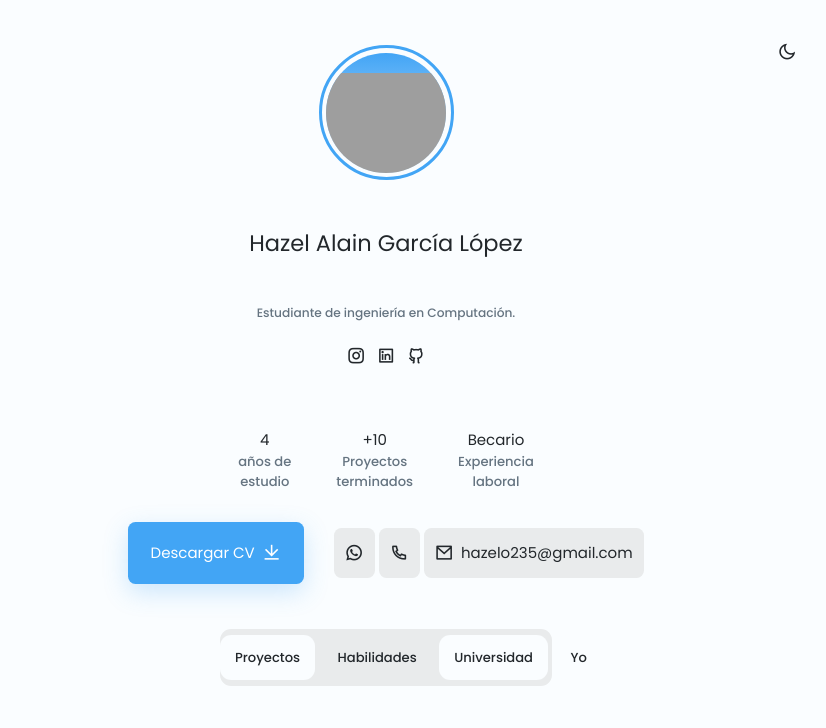
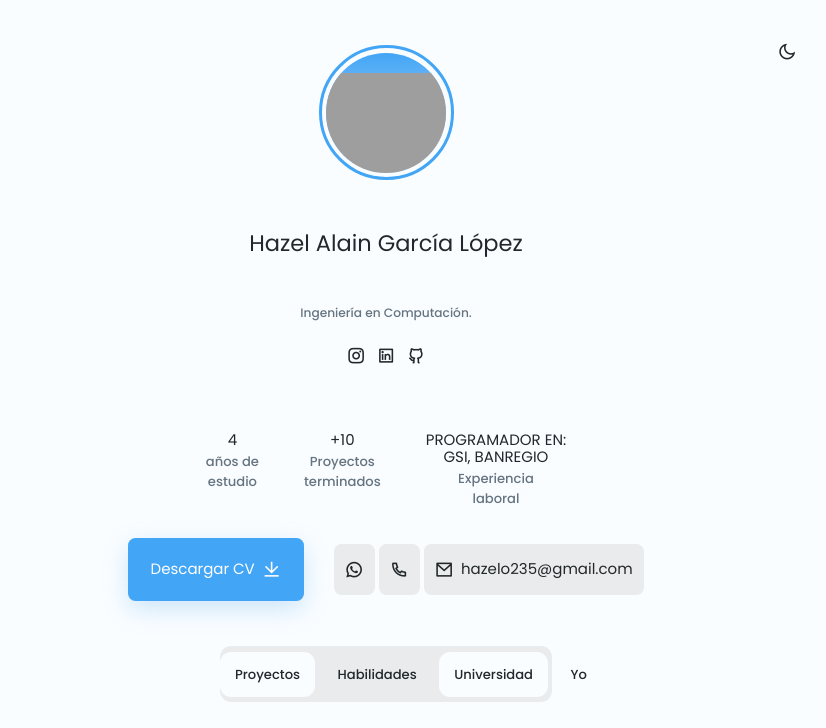
Before and after one commit to chapysgc2/Portfolio-website, a plain HTML site: page index.html in a window 1280 px wide. Shown: the top 728 px of the page, without its empty margins (254-1080 px from the left). Drawn offline with nearby package versions, Linux system fonts and the light colour scheme; grey boxes are pictures that could not be loaded.

Commit message:
Segunda version de Portafolio

```diff
--- a/index.html
+++ b/index.html
@@ -44,7 +44,7 @@
                     </div>
 
                     <h2 class="profile__name">Hazel Alain García López</h2>
-                    <h3 class="profile__profession">Estudiante de ingeniería en Computación.</h3>
+                    <h3 class="profile__profession">Ingeniería en Computación.</h3>
 
                     <ul class="profile__social">
                         <a href="https://www.instagram.com/hazel.alain/" target="_blank" class="profile__social-link">
@@ -73,23 +73,23 @@
                         </p>
                     </div>
                     <div class="profile__info-group">
-                        <h3 class="profile__info-number">Becario</h3>
+                        <h3 class="profile__info-number">PROGRAMADOR EN: <br> GSI, BANREGIO</h3>
                         <p class="profile__info-description">Experiencia<br>laboral</p>
                     </div>
                 </div>
 
                 <div class="profile__buttons">
-                    <!-- Insert your CV -->
-                    <a download="" href="https://drive.google.com/file/d/1bUxMNjyPPud6-oa7Ci4TaH1m0EPayavs/view?usp=sharing" class="button">
+                    <!-- Aqui va el cv crack-->
+                    <a download="" href="https://drive.google.com/file/d/1buA6MODWm-yLKuQXG99A_o0t2fDFLyBR/view?usp=sharing" class="button">
                         Descargar CV <i class="ri-download-line"></i>
                     </a>
 
                     <div class="profile__buttons-small">
-                        <!-- Insert a real number plus country code -->
+                        <!-- numero telefonico-->
                         <a href="https://api.whatsapp.com/send?phone=+529541451671&text=Hello, more information!" target="_blank" class="button button__small button__gray">
                             <i class="ri-whatsapp-line"></i>
                         </a>
-                        <!-- Insert your brand name or profile -->
+                        <!-- Iperfil -->
 
 
                         <a href="tel:+529541451671" target="_blank" class="button button__small button__gray">
@@ -490,7 +490,7 @@
                             <h1>Acerca de mi</h1>
                             <ul class="mucho-texto">
                                 <li>Hazel Alain García López</li>
-                                <li>Estudiante de ingeniería en Computación.</li>
+                                <li>Ingeniería en Computación.</li>
                                 <li>Telefono: +529541451671</li>
                                 <li>Email: hazelo235@gmail.com</li>
                             </ul>
```
